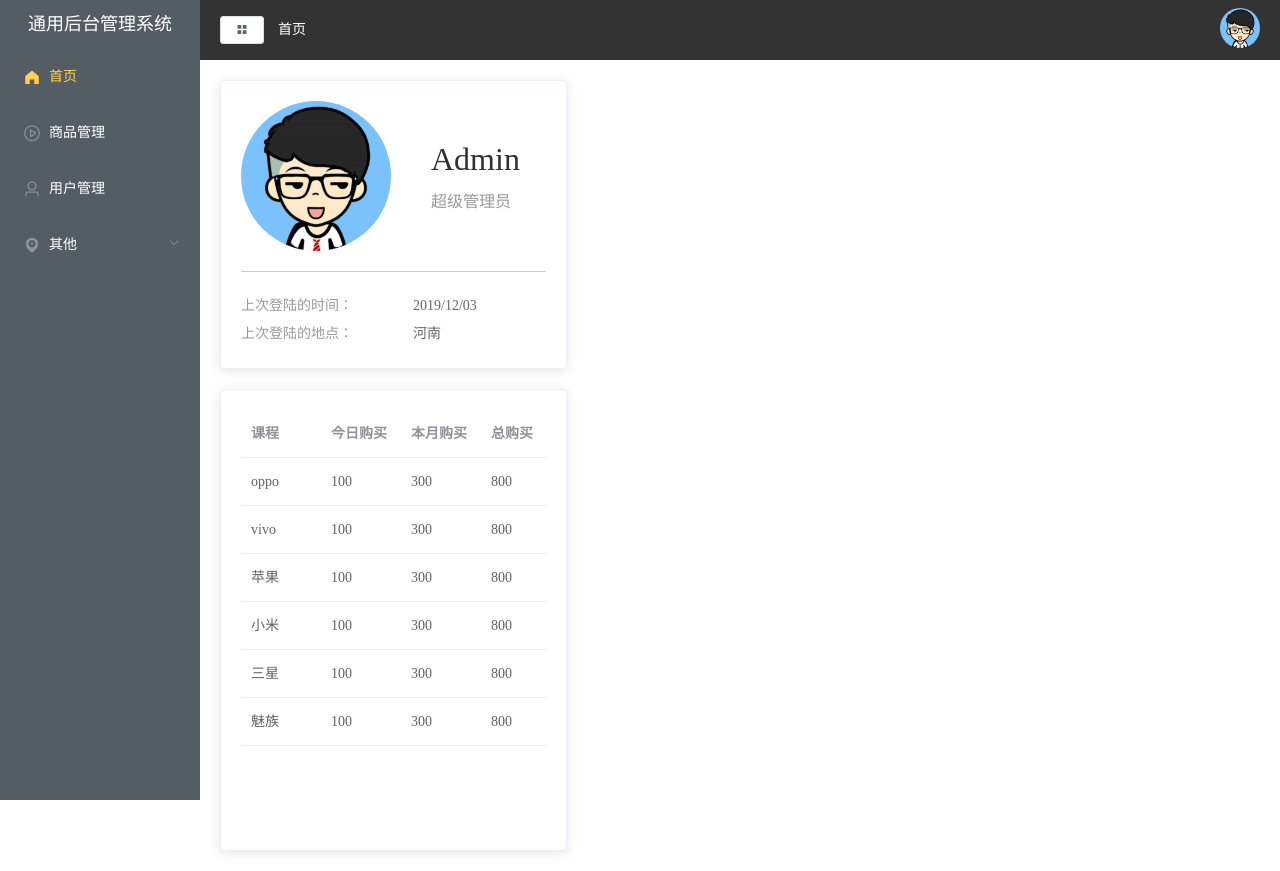
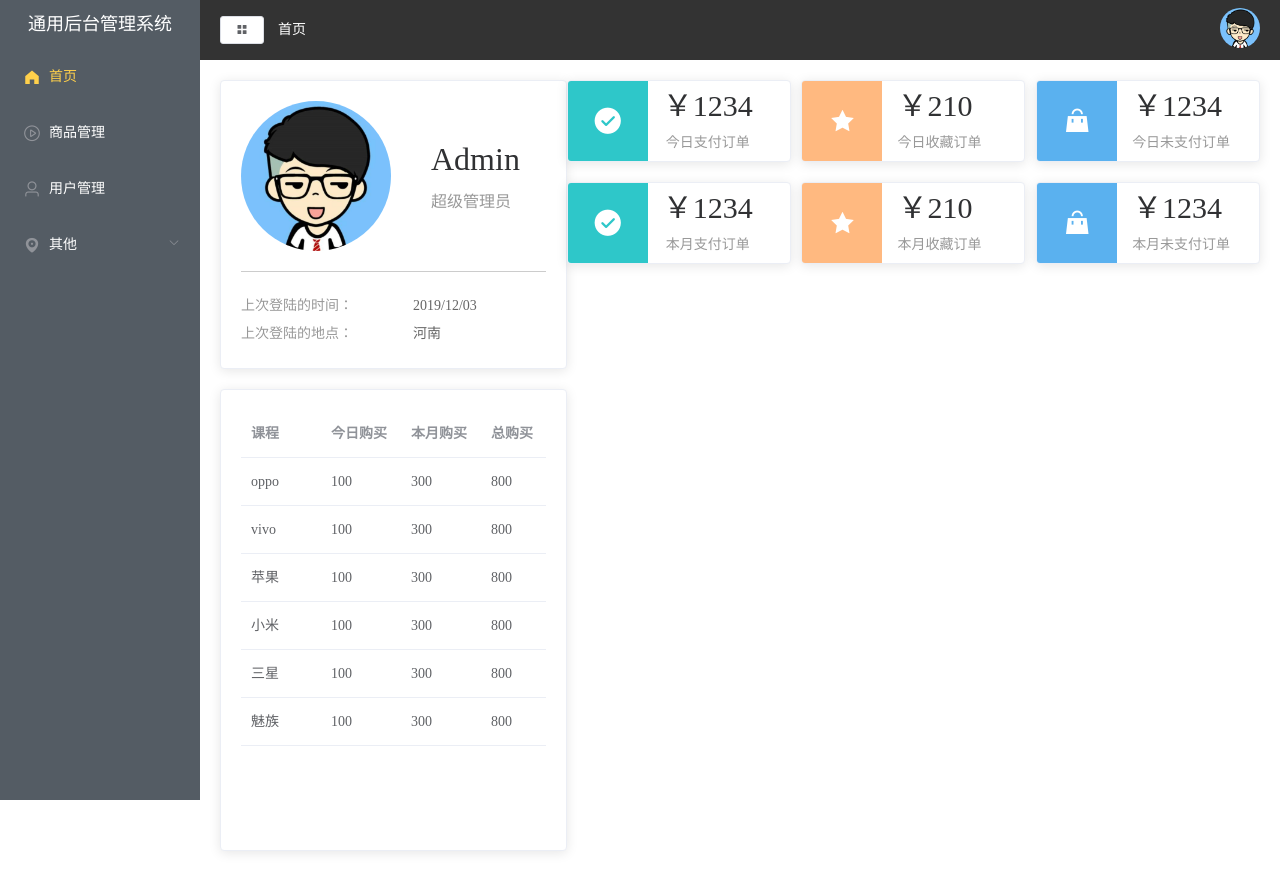
Before and after one commit to yama946/vue-, a Vue app: page /#/home in a window 1280 px wide. Both pictures are taken after a click on the item "首页". Built offline with nearby package versions, Linux system fonts and the light colour scheme.

Commit message:
封装axios组件前提交

```diff
--- a/package.json
+++ b/package.json
@@ -8,6 +8,7 @@
     "lint": "vue-cli-service lint"
   },
   "dependencies": {
+    "axios": "^1.1.3",
     "core-js": "^3.8.3",
     "element-ui": "^2.15.10",
     "less": "4.1.2",
--- a/src/views/Home.vue
+++ b/src/views/Home.vue
@@ -28,14 +28,22 @@
                 <el-table-column prop="totalBuy" label="总销量">
                 </el-table-column> -->
                 <!-- 使用vue循环，进行优化，动态生成 -->
-                <el-table-column v-for="(value,name) in tableLabel" :key="name" :prop="name" :label="value">
+                <el-table-column v-for="(value, name) in tableLabel" :key="name" :prop="name" :label="value">
                 </el-table-column>
             </el-table>
         </el-card>
     </el-col>
     <!-- 右侧部分，将页面宽度看成24个栅格，16个栅格为2/3 -->
     <el-col :span="16">
-        <div class="grid-content bg-purple-light"></div>
+        <div class="num">
+            <el-card v-for="item in countData" :key="item.name" :body-style="{ display:'flex',padding: 0}">
+                <i class="icon" :class="`el-icon-${item.icon}`" v-bind:style="{ background: item.color}"></i>
+                <div class="detail">
+                    <p class="price">￥{{item.value}}</p>
+                    <p class="desc">{{item.name}}</p>
+                </div>
+            </el-card>
+        </div>
     </el-col>
 </el-row>
 </template>
@@ -89,12 +97,49 @@
                     totalBuy: 800
                 }
             ],
-            tableLabel:{
-                name:'课程',
-                todayBuy:'今日购买',
+            tableLabel: {
+                name: '课程',
+                todayBuy: '今日购买',
                 monthBuy: '本月购买',
                 totalBuy: '总购买',
-            }
+            },
+            countData: [{
+                    name: "今日支付订单",
+                    value: 1234,
+                    icon: "success",
+                    color: "#2ec7c9",
+                },
+                {
+                    name: "今日收藏订单",
+                    value: 210,
+                    icon: "star-on",
+                    color: "#ffb980",
+                },
+                {
+                    name: "今日未支付订单",
+                    value: 1234,
+                    icon: "s-goods",
+                    color: "#5ab1ef",
+                },
+                {
+                    name: "本月支付订单",
+                    value: 1234,
+                    icon: "success",
+                    color: "#2ec7c9",
+                },
+                {
+                    name: "本月收藏订单",
+                    value: 210,
+                    icon: "star-on",
+                    color: "#ffb980",
+                },
+                {
+                    name: "本月未支付订单",
+                    value: 1234,
+                    icon: "s-goods",
+                    color: "#5ab1ef",
+                },
+            ]
         };
     },
     //计算属性 类似于 data 概念
@@ -164,4 +209,39 @@
         }
     }
 }
+.num{
+    display: flex;
+    flex-wrap: wrap;
+    justify-content: space-between;
+    .icon{
+        width: 80px;
+        height: 80px;
+        font-size: 30px;
+        text-align: center;
+        line-height: 80px;
+        color: #fff;
+    }
+    .detail{
+        margin-left: 15px;
+        display: flex;
+        flex-direction: column;
+        justify-content: center;
+        .price{
+            font-size: 30px;
+            margin-bottom: 10px;
+            line-height: 30px;
+            height: 30px;
+        }
+        .desc{
+            font-size: 14px;
+            color: #999;
+            text-align: center;
+        }
+    }
+    // 这个选择器是页面自动生成的，当前页面没有定义该class属性
+    .el-card{
+        width: 32%;
+        margin-bottom: 20px;
+    }
+}
 </style>
```
Also changed, not shown: 1 other file (tests, documents, lock files or other folders).
